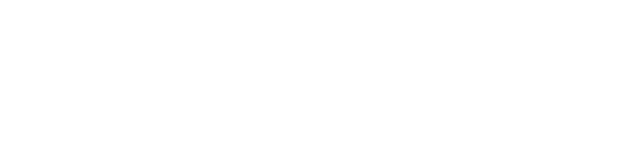
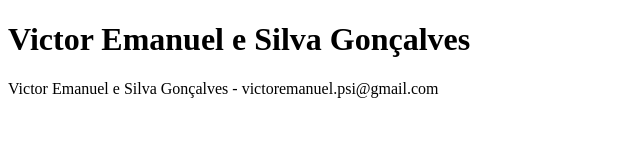
Before and after one commit to ufjf-dcc121/ufjf-dcc121-2023-1-atv5-Goncalves-Victor, a plain HTML site: page index.html in a window 1280 px wide. Shown: the whole page, without its empty margins (0-640 px from the left). Drawn offline with Linux system fonts and the light colour scheme.

Commit message:
Nome e email

```diff
--- a/index.html
+++ b/index.html
@@ -8,11 +8,15 @@
 </head>
 <body>
 
-    <head></head>
+    <head>
+        <h1>Victor Emanuel e Silva Gonçalves</h1>
+    </head>
 
     <main></main>
 
-    <footer></footer>
+    <footer>
+        <p>Victor Emanuel e Silva Gonçalves - victoremanuel.psi@gmail.com</p>
+    </footer>
 
 </body>
 </html>
```
